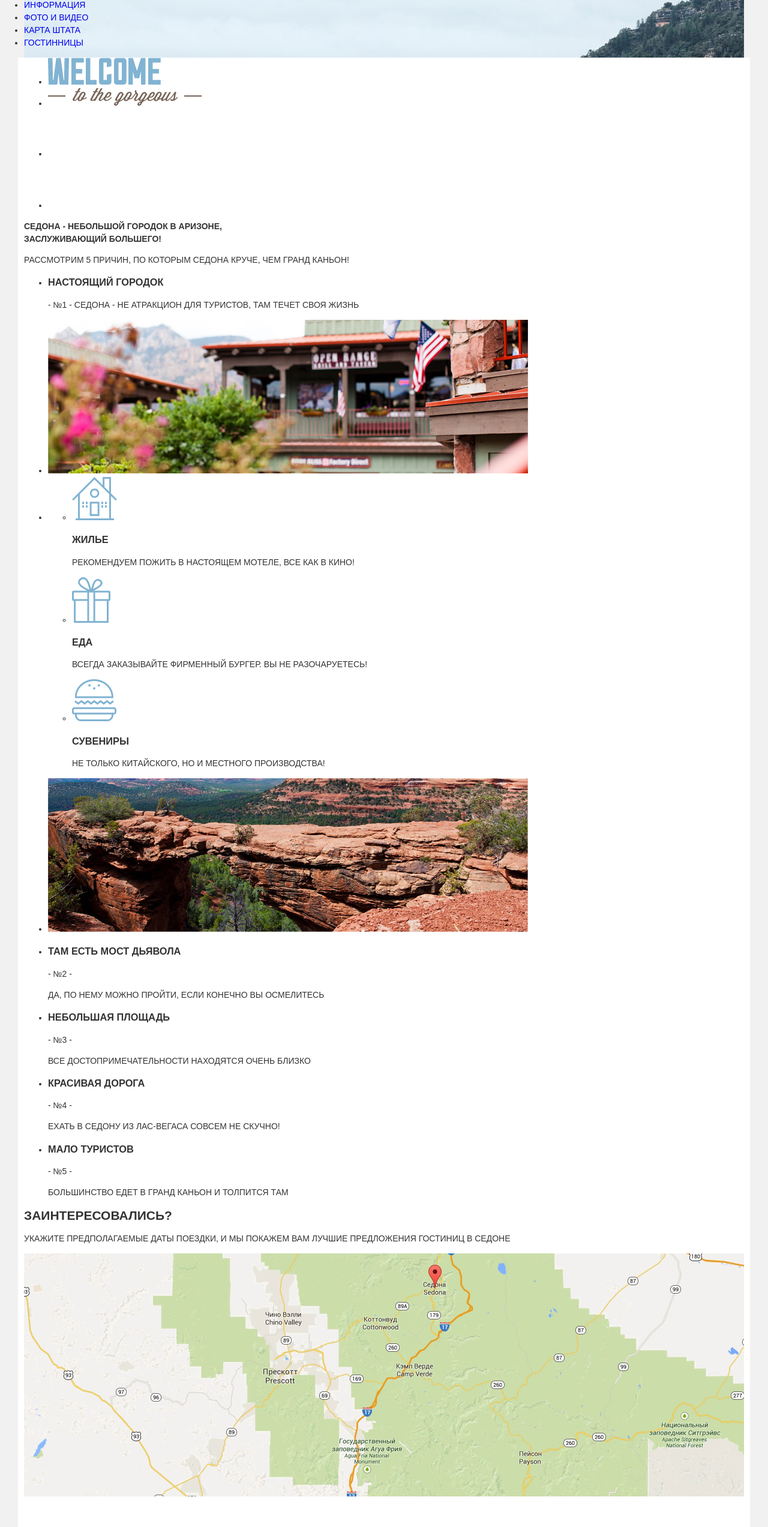
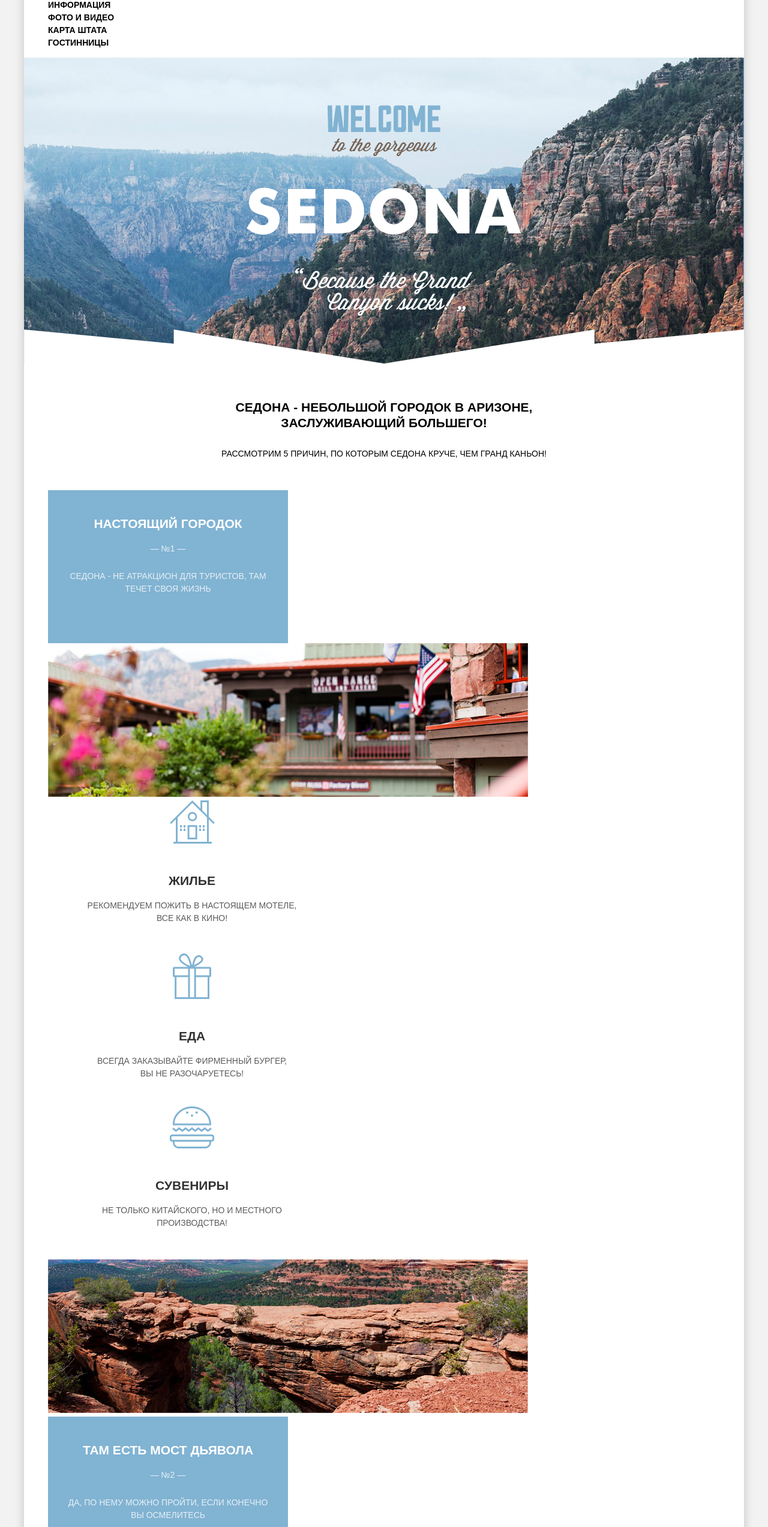
Before and after one commit to Desonancen/Sedona, a plain HTML site: page index.html in a window 1280 px wide. Shown: the part 37-2582 px from the top of the page at 60% size. Drawn offline with Linux system fonts and the light colour scheme.

Commit message:
fonts-style and block optimization

```diff
--- a/css/style.css
+++ b/css/style.css
@@ -5,14 +5,11 @@ body {
     font-family: "PT Sans Narrow", Arial, sans-serif;
     font-size: 14px;
     line-height: 21px;
-    font-weight: 400;
+    font-weight: 700;
     text-transform: uppercase;
     color:#333333;
 
-    background-color: #f1f1f1ff;
-    background-image: url(../img/main-bg.jpg);
-    background-position: top center;
-    background-repeat: no-repeat;
+    background-color: #f2f2f2;
 }
 
 .visually-hidden {
@@ -31,5 +28,140 @@ a {
     background-color: #fff;
     width:1200px;
     margin:0 auto;
-    padding:0 10px;
+    padding:0;
 }
+
+.shadow {
+    box-shadow: 0 5px 15px 0 rgba(0,1,1,0.2);
+}
+
+.main-navigation {
+    font-size:14px;
+    line-height: 21px;
+    color:#000;
+}
+
+.site-navigation {
+    list-style:none;
+}
+
+.site-navigation a {
+    color:#000;
+}
+
+.site-navigation a:hover,
+.site-navigation a:focus {
+    color:#81b3d2;
+}
+
+.intro {
+    min-height: 510px;
+    background: url(../img/desktop-bg-triangle.png) 50% 100% no-repeat,
+    url(../img/text-sedona.png) 50% 50% no-repeat,
+    url(../img/desktop-bg-back.jpg) 0 20% no-repeat;
+    background-color: #5496db;
+    margin-bottom: 60px;
+}
+
+.intro-city {
+    color:#000;
+    text-align: center;
+    margin-bottom: 50px;
+}
+
+.intro-heading  {
+    font-size: 21px;
+    line-height: 26px;
+    margin:0 auto 28px;
+}
+
+.intro-info {
+    font-size: 14px;
+    line-height: 21px;
+    font-weight: 400;
+}
+
+.reasons {
+    margin-bottom: 50px;
+}
+
+.reasons-of-sedona, .more-reasons {
+    list-style:none;
+}
+
+.blue-reason {
+    color:#fff;
+    background-color: #81b3d2;
+}
+
+.reason-item {
+    width:400px;
+    height:255px;
+    text-align: center;
+    margin:0;
+}
+
+.reason {
+    padding-top:45px;
+    font-size: 21px;
+    line-height: 21px;
+    margin-top:0;
+}
+
+.description {
+    font-size: 14px;
+    font-weight: 400;
+    opacity: 0.8;
+}
+
+.reason-number {
+    display:block;
+    padding-bottom: 25px;
+}
+
+.booking {
+    text-align: center;
+    height:290px;
+}
+
+.interested {
+    font-size: 30px;
+    line-height: 36px;
+    font-weight: 700;
+    margin: 0 30px 0 0;
+    padding-top: 55px;
+}
+
+.modal {
+    width:568px;
+    height:482px;
+}
+
+.search-hotels {
+padding:30px 0;
+   font-size: 21px;
+   line-height: 26px;
+    color:#fff;
+   text-align: center;
+    width:568px;
+    height: 86px;
+    background-color: #766357;
+}
+
+.button {
+color:#fff;
+background-color: #81b3d2;
+border:0;
+font-size: 21px;
+line-height: 26px;
+font-weight: 700;
+width:458px;
+height: 58px;
+text-transform: uppercase;
+}
+
+.search-form p, .search-form input {
+    font-size: 14px;
+    line-height: 26px;
+    font-weight: 700;
+}
--- a/index.html
+++ b/index.html
@@ -6,11 +6,13 @@
     <meta name="viewport" content="width=device-width, initial-scale=1.0">
     <meta http-equiv="X-UA-Compatible" content="ie=edge">
     <title>Sedona</title>
+    <link href="https://fonts.googleapis.com/css?family=PT+Sans:400,700&amp;subset=cyrillic" rel="stylesheet">
     <link rel="stylesheet" href="css/normalize.css">
     <link rel="stylesheet" href="css/style.css">
 </head>
 
 <body>
+    <div class="container shadow">
         <header class="main-header">
             <nav class="main-navigation">
                 <a class="main-header-logo" href="index.html"><img src="img/logo.png" alt="Sedona logothype"></a>
@@ -22,16 +24,11 @@
                 </ul>
             </nav>
         </header>
-    <main class="container">
+        <main>
             <h1 class="visually-hidden">Добро пожаловать в Седону!</h1>
-        <section class="intro">
-                <ul class="promo">
-                        <li class="welcome"><img src="img/Welcome.png" alt="welcome"></li>
-                        <li class="gorgeus"><img src="img/gorgeus.png" alt="to the gorgeus"></li>
-                        <li class="sedona"><img src="img/Sedona.png" alt="Sedona"></li>
-                        <li class="sucks"><img src="img/sucks.png" alt="Because the Grand Kanyon sucks"></li>
-                    </ul>
-            <b class="intro-heading">Седона - небольшой городок в Аризоне,<br> заслуживающий большего!</b>
+            <div class="intro"> </div>
+            <section class="intro-city">
+                <h2 class="intro-heading">Седона - небольшой городок в Аризоне,<br> заслуживающий большего!</h2>
                 <p class="intro-info">Рассмотрим 5 причин, по которым Седона круче, чем Гранд каньон!</p>
             </section>
             <section class="reasons">
@@ -40,8 +37,8 @@
                     <li class="reason-item blue-reason">
                         <h3 class="reason">Настоящий городок</h2>
                             <p class="description">
-                    <span class="reason-number">- №1 -</span>
-                    Седона - не атракцион для туристов, там течет своя жизнь
+                                <span class="reason-number">— №1 —</span>
+                                Седона - не атракцион для туристов, там <br>течет своя жизнь
                             </p>
                     </li>
                     <li class="reason-photo-one"><img src="img/reason-1.jpg" alt=""></li>
@@ -50,12 +47,12 @@
                             <li class="reason-item">
                                 <img src="img/icon-1.svg" alt="house">
                                 <h3 class="reason">Жилье</h3>
-                                <p class="description">Рекомендуем пожить в настоящем мотеле, все как в кино!</p>
+                                <p class="description">Рекомендуем пожить в настоящем мотеле,<br> все как в кино!</p>
                             </li>
                             <li class="reason-item">
                                 <img src="img/icon-2.svg" alt="food">
                                 <h3 class="reason">Еда</h3>
-                                       <p class="description">Всегда заказывайте фирменный бургер. Вы не разочаруетесь!</p>
+                                <p class="description">Всегда заказывайте фирменный бургер,<br> Вы не разочаруетесь!</p>
                             </li>
                             <li class="reason-item">
                                 <img src="img/icon-3.svg" alt="souvenir">
@@ -67,38 +64,47 @@
                     <li class="reason-photo-two"><img src="img/reason-2.jpg" alt=""></li>
                     <li class="reason-item blue-reason">
                         <h3 class="reason">Там есть мост Дьявола</h3>
-                    <span class="reason-number">- №2 -</span>
-                    <p class="description">Да, по нему можно пройти, если конечно вы осмелитесь</p>
+                        <p class="description"><span class="reason-number">— №2 —</span>
+                            Да, по нему можно пройти, если конечно<br> вы осмелитесь</p>
                     </li>
                     <li class="reason-item">
                         <h3 class="reason">Небольшая площадь</h3>
-                    <span class="reason-number">- №3 -</span>
-                    <p class="description">Все достопримечательности находятся очень близко</p>
+                        <p class="description">
+                                <span class="reason-number">— №3 —</span>
+                                Все достопримечательности<br> находятся очень близко</p>
                     </li>
                     <li class="reason-item">
                         <h3 class="reason">Красивая дорога</h3>
-                    <span class="reason-number">- №4 -</span>
-                    <p class="description">Ехать в Седону из Лас-Вегаса совсем не скучно!</p>
+                        <p class="description">
+                                <span class="reason-number">— №4 —</span>
+                            Ехать в Седону из Лас-Вегаса совсем<br> не скучно!</p>
                     </li>
                     <li class="reason-item">
                         <h3 class="reason">Мало туристов</h3>
-                    <span class="reason-number">- №5 -</span>
-                    <p class="description">Большинство едет в Гранд Каньон и толпится там</p>
+
+                        <p class="description">
+                                <span class="reason-number">— №5 —</span>
+                            Большинство едет в Гранд Каньон и <br> толпится там</p>
                     </li>
                 </ul>
             </section>
             <section class="booking">
-            <h2 class="intersted">Заинтересовались?</h2>
-            <p class="description">Укажите предполагаемые даты поездки, и мы покажем вам лучшие предложения гостиниц в Седоне</p>
+                <h2 class="interested">Заинтересовались?</h2>
+                <p class="description">Укажите предполагаемые даты поездки,<br> и мы покажем вам лучшие предложения гостиниц
+                    в Седоне</p>
+            </section>
             <img src="img/map.jpg" alt="map">
-        </section>
             <section class="modal modal-search">
-            <a href=#><h2 class="search-hotels">Поиск гостинницы в Седоне</h2></a>
+                <a href=#>
+                    <h2 class="search-hotels">Поиск гостинницы в Седоне</h2>
+                </a>
                 <form action="action.php" class="search-form" method="POST">
                     <p><label for="date-from">Дата заезда:</label>
-                <input type="text" id="date-from" name="date-from" placeholder="24 апреля 2017"><img src="img/calendar.svg" alt="calendar"></p>
+                        <input type="text" id="date-from" name="date-from" placeholder="24 апреля 2017"><img
+                            src="img/calendar.svg" alt="calendar"></p>
                     <p><label for="date-to">Дата выезда:</label>
-                <input type="text" id="date-to" name="date-to" placeholder="4 июля 2017"><img src="img/calendar.svg" alt="calendar"></p>
+                        <input type="text" id="date-to" name="date-to" placeholder="4 июля 2017"><img
+                            src="img/calendar.svg" alt="calendar"></p>
                     <p>
                         <label for="adults">Взрослые:
                             <select name="adults" id="adults" class="dropdown">
@@ -129,9 +135,11 @@
                     <li><a href="#" class="social-buttons">Facebook</a><img src="img/fb-icon.svg" alt="Facebook"></li>
                     <li><a href="#" class="social-buttons">Youtube</a><img src="img/youtube.svg" alt="Youtube"></li>
                 </ul>
-      <p class="footer-copyright">Website by <a href="#"><img src="img/dev-logo.jpg" alt="My logo" width="50px" height="50px"></a></p>
+                <p class="footer-copyright">Website by <a href="#"><img src="img/dev-logo.jpg" alt="My logo"
+                            width="50px" height="50px"></a></p>
             </div>
         </footer>
+    </div>
 </body>
 
 </html>
```
Also changed, not shown: img/Sedona.png (deleted), img/Welcome.png (deleted), img/desktop-bg-back.jpg (added), img/desktop-bg-triangle.png (added), img/desktop-bg-triangle.svg (added), img/main-bg.jpg (deleted), img/sucks.png (deleted), img/text-sedona.png (added). Lines whose indentation alone changed are shown as unchanged.
